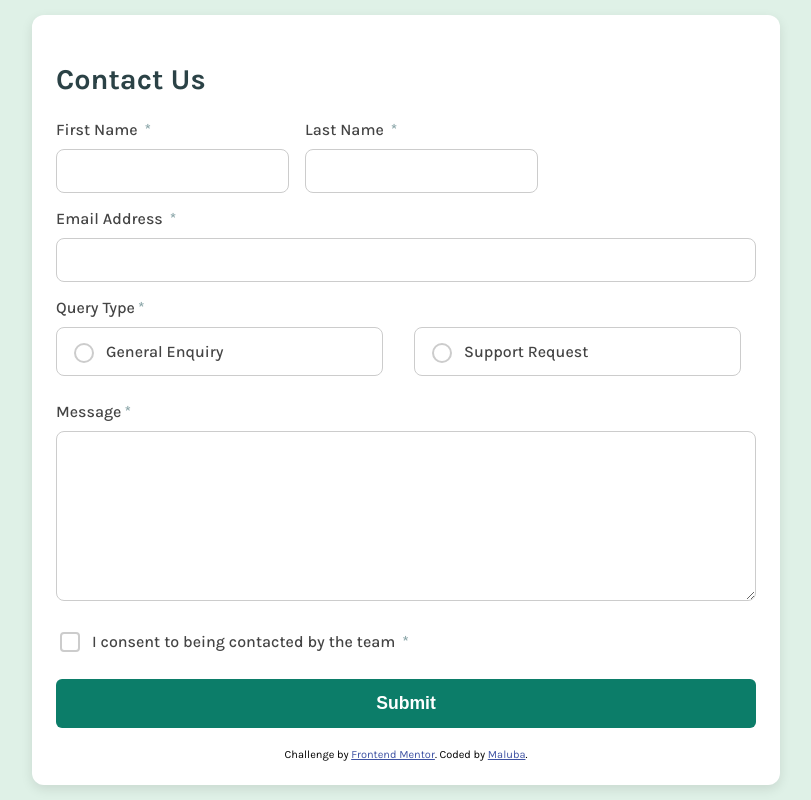
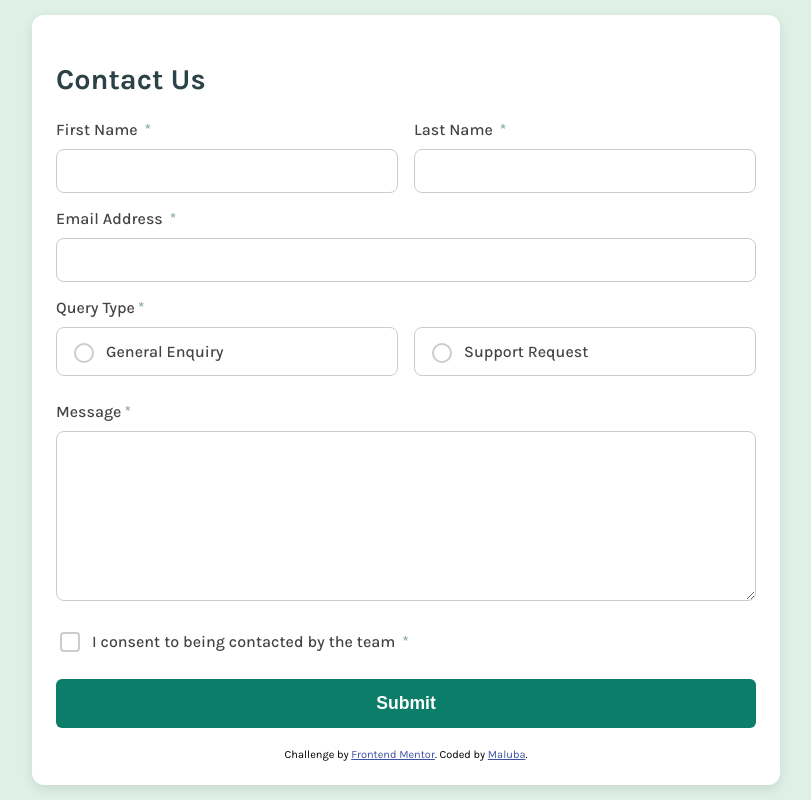
Before and after one commit to cma1uba/Contact-Form, a plain HTML site: page index.html in a window 1280 px wide. Shown: the whole page, without its empty margins (234-1045 px from the left). Drawn offline with Linux system fonts and the light colour scheme.

Commit message:
Update style.css

```diff
--- a/styles/style.css
+++ b/styles/style.css
@@ -188,8 +188,8 @@ input[type="checkbox"]:checked::after {
         flex-direction: row;
         gap: 16px;
     }
-    .radio-label{
+    .form-group, .radio-label{
         width: 100%;
-        margin-right: 15px;
+        flex-basis: 1;
     }
     }
```
